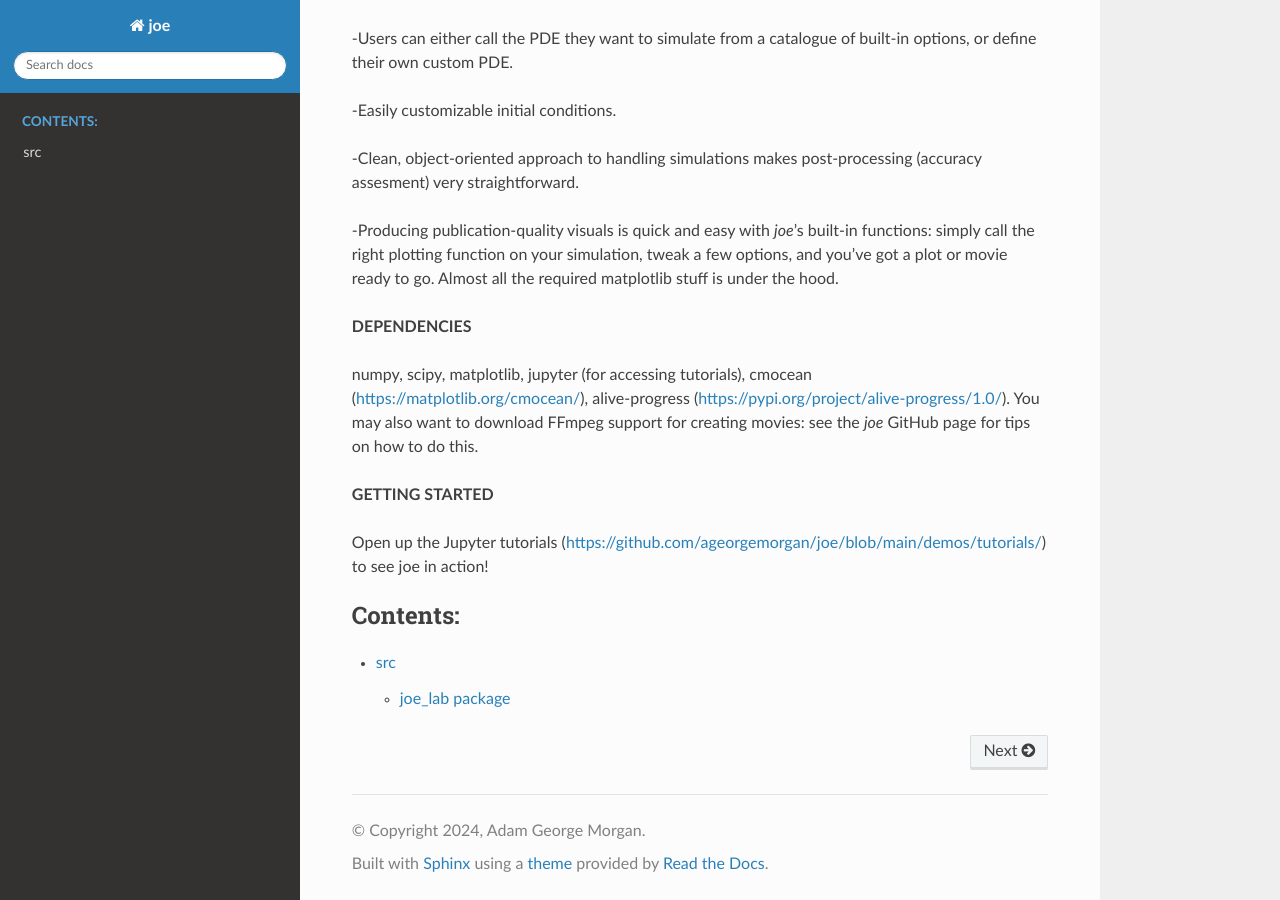
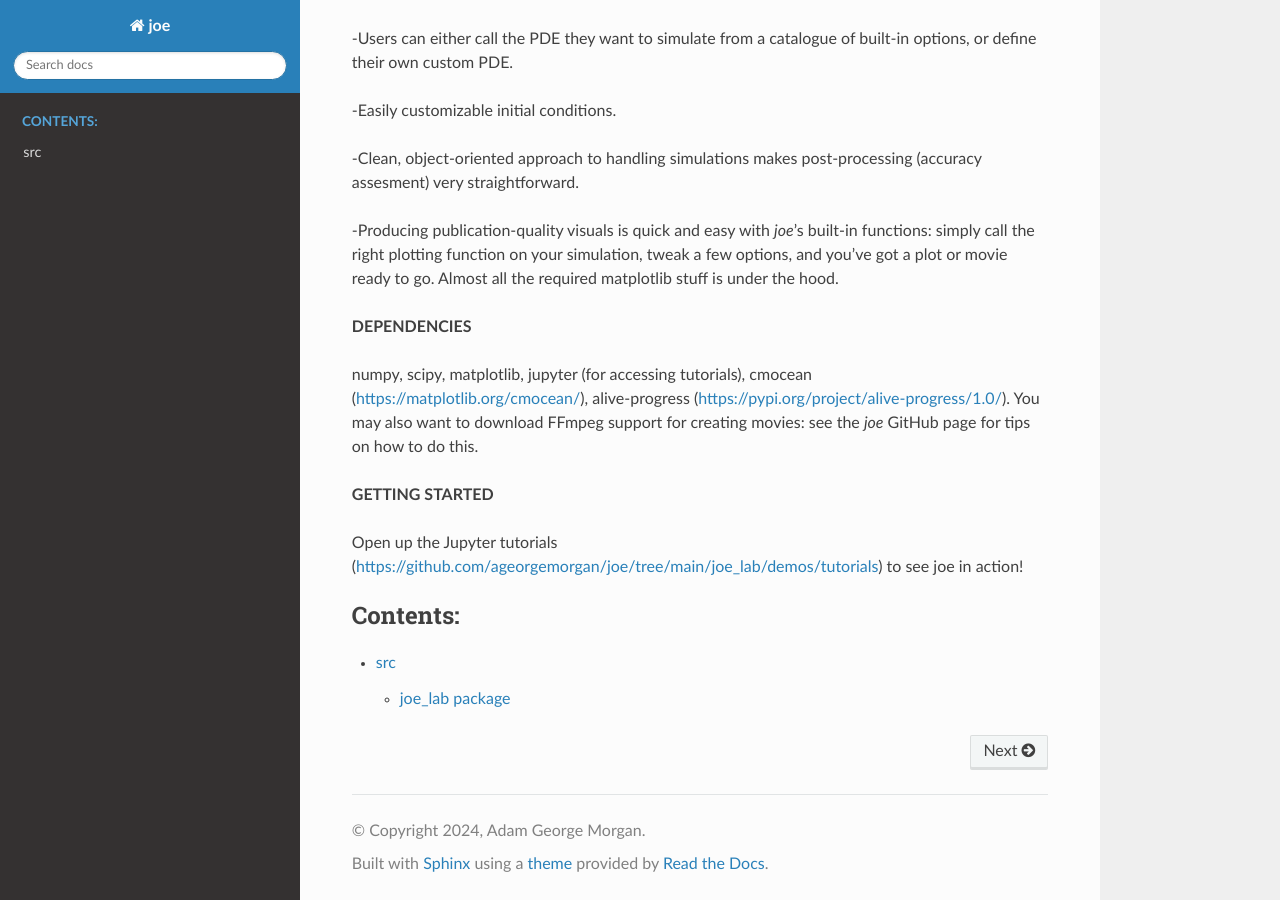
Before and after one commit to ageorgemorgan/joe, a Sphinx documentation site: the page built from docs/index.rst, in a window 1280 px wide and 900 px high, scrolled down 507 px. Built offline with Sphinx 7.4.7 and the Read the Docs theme 2.0.0, drawn with Linux system fonts in a browser that asks for light colours; part of the change alters nothing that is shown.

Commit message:
fix link to tutorials

```diff
--- a/docs/index.rst
+++ b/docs/index.rst
@@ -39,7 +39,7 @@ creating movies: see the *joe* GitHub page for tips on how to do this.
 
 **GETTING STARTED**
 
-Open up the Jupyter tutorials (https://github.com/ageorgemorgan/joe/blob/main/demos/tutorials/) to see joe in action!
+Open up the Jupyter tutorials (https://github.com/ageorgemorgan/joe/tree/main/joe_lab/demos/tutorials) to see joe in action!
 
 .. toctree::
    :maxdepth: 2
```
